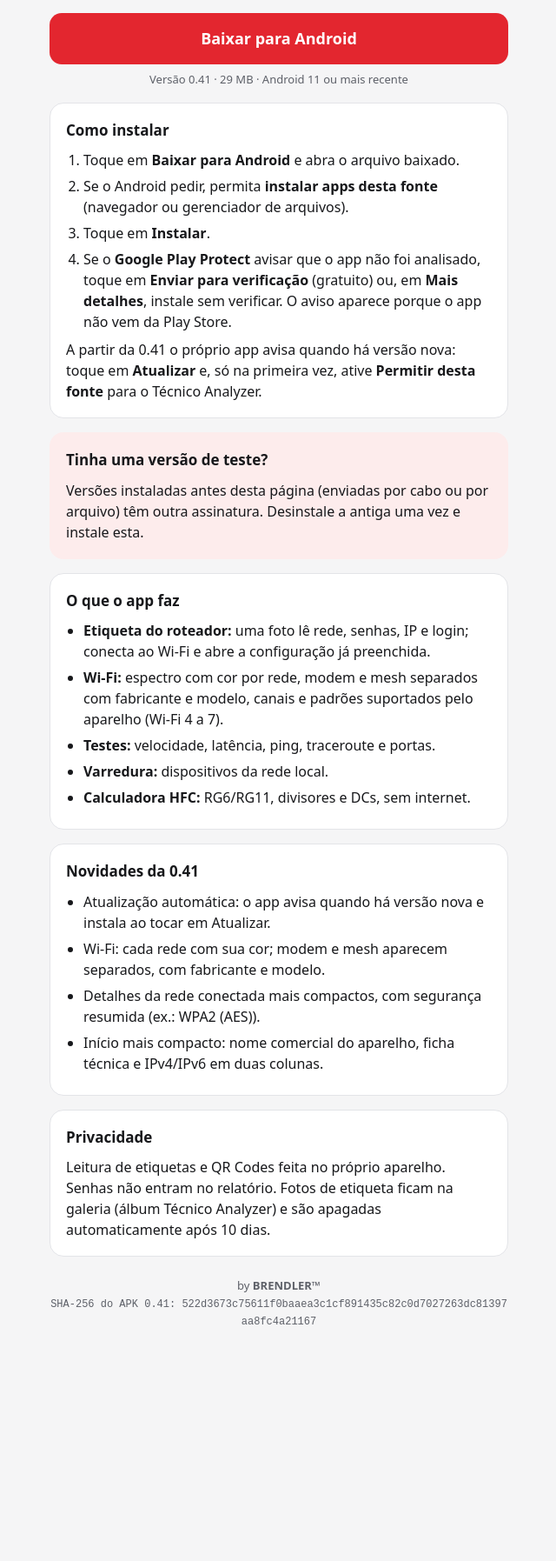
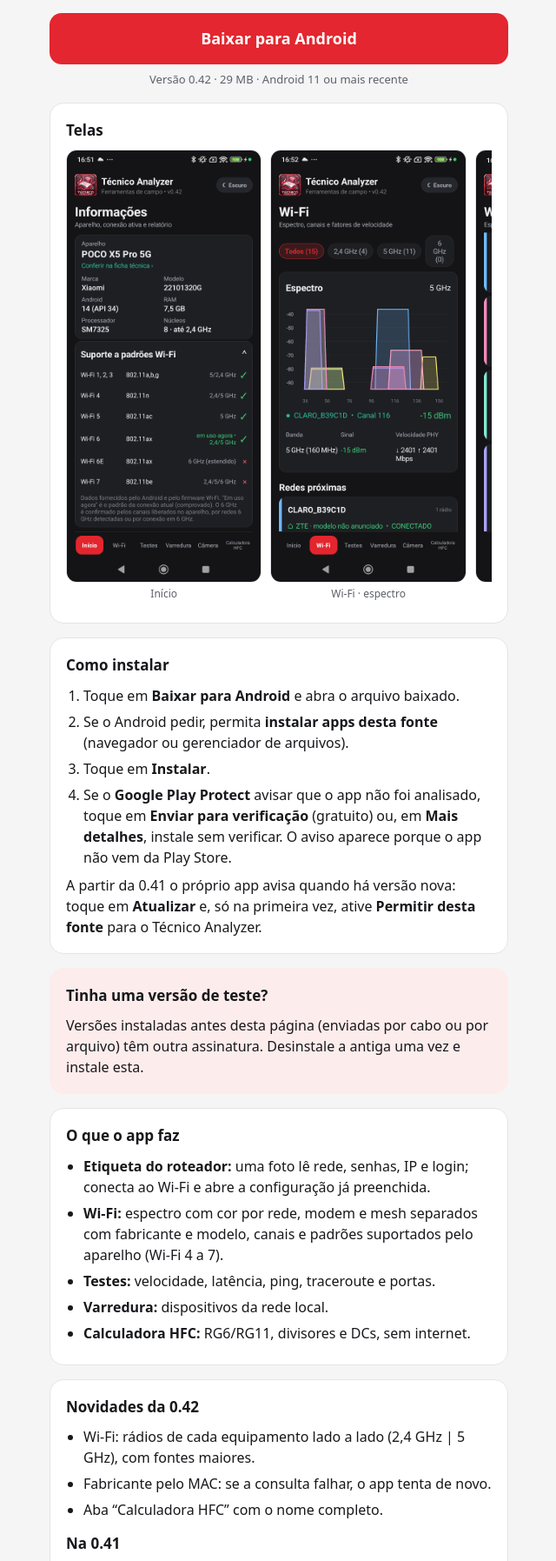
Before and after one commit to fbrendler/tecnico-analyzer-download, a plain HTML site: page index.html in a window 1280 px wide. Shown: the part 95-1890 px from the top of the page at 87% size, without its empty margins (319-959 px from the left). Before the commit the page ends 1664 px from the top, so only its background shows below. Drawn offline with Linux system fonts and the light colour scheme.

Commit message:
Página de download: versão 0.42 e capturas de tela
Co-Authored-By: Claude Opus 5.5 <noreply@anthropic.com>

```diff
--- a/index.html
+++ b/index.html
@@ -32,6 +32,11 @@
   .warn{background:var(--soft);border-color:transparent}
   code{font-size:12px;word-break:break-all;color:var(--muted)}
   footer{color:var(--muted);font-size:13px;text-align:center;margin-top:24px}
+  /* Galeria de telas: rolagem lateral, sem estourar a largura no celular */
+  .shots{display:flex;gap:10px;overflow-x:auto;scroll-snap-type:x mandatory;padding-bottom:6px}
+  .shots figure{margin:0;flex:0 0 46%;scroll-snap-align:start}
+  .shots img{width:100%;height:auto;border-radius:12px;border:1px solid var(--line);display:block}
+  .shots figcaption{font-size:12px;color:var(--muted);text-align:center;margin-top:4px}
 </style>
 </head>
 <body>
@@ -45,7 +50,19 @@
   </div>
 
   <a class="download" href="https://github.com/fbrendler/tecnico-analyzer-download/releases/latest/download/tecnico-analyzer.apk">Baixar para Android</a>
-  <p class="meta">Versão 0.41 · 29 MB · Android 11 ou mais recente</p>
+  <p class="meta">Versão 0.42 · 29 MB · Android 11 ou mais recente</p>
+
+  <section class="card">
+    <h2>Telas</h2>
+    <div class="shots">
+      <figure><img src="prints/inicio.png" alt="Tela Início" loading="lazy"><figcaption>Início</figcaption></figure>
+      <figure><img src="prints/wifi-espectro.png" alt="Espectro Wi-Fi" loading="lazy"><figcaption>Wi-Fi · espectro</figcaption></figure>
+      <figure><img src="prints/wifi-redes.png" alt="Redes Wi-Fi próximas" loading="lazy"><figcaption>Wi-Fi · redes</figcaption></figure>
+      <figure><img src="prints/testes.png" alt="Testes de rede" loading="lazy"><figcaption>Testes</figcaption></figure>
+      <figure><img src="prints/camera.png" alt="Câmera" loading="lazy"><figcaption>Câmera</figcaption></figure>
+      <figure><img src="prints/calculadora-hfc.png" alt="Calculadora HFC" loading="lazy"><figcaption>Calculadora HFC</figcaption></figure>
+    </div>
+  </section>
 
   <section class="card">
     <h2>Como instalar</h2>
@@ -75,7 +92,13 @@
   </section>
 
   <section class="card">
-    <h2>Novidades da 0.41</h2>
+    <h2>Novidades da 0.42</h2>
+    <ul>
+      <li>Wi-Fi: rádios de cada equipamento lado a lado (2,4 GHz | 5 GHz), com fontes maiores.</li>
+      <li>Fabricante pelo MAC: se a consulta falhar, o app tenta de novo.</li>
+      <li>Aba “Calculadora HFC” com o nome completo.</li>
+    </ul>
+    <h2 style="margin-top:14px">Na 0.41</h2>
     <ul>
       <li>Atualização automática: o app avisa quando há versão nova e instala ao tocar em Atualizar.</li>
       <li>Wi-Fi: cada rede com sua cor; modem e mesh aparecem separados, com fabricante e modelo.</li>
@@ -91,7 +114,7 @@
 
   <footer>
     by <b>BRENDLER™</b><br>
-    <code>SHA-256 do APK 0.41: 522d3673c75611f0baaea3c1cf891435c82c0d7027263dc81397aa8fc4a21167</code>
+    <code>SHA-256 do APK 0.42: 1e3d44374d195e187d538aed5d242a4482e19142c9e564fb06786796671e9201</code>
   </footer>
 </main>
 </body>
```
Also changed, not shown: prints/calculadora-hfc.png (added), prints/camera.png (added), prints/inicio.png (added), prints/testes.png (added), prints/wifi-espectro.png (added), prints/wifi-redes.png (added).
